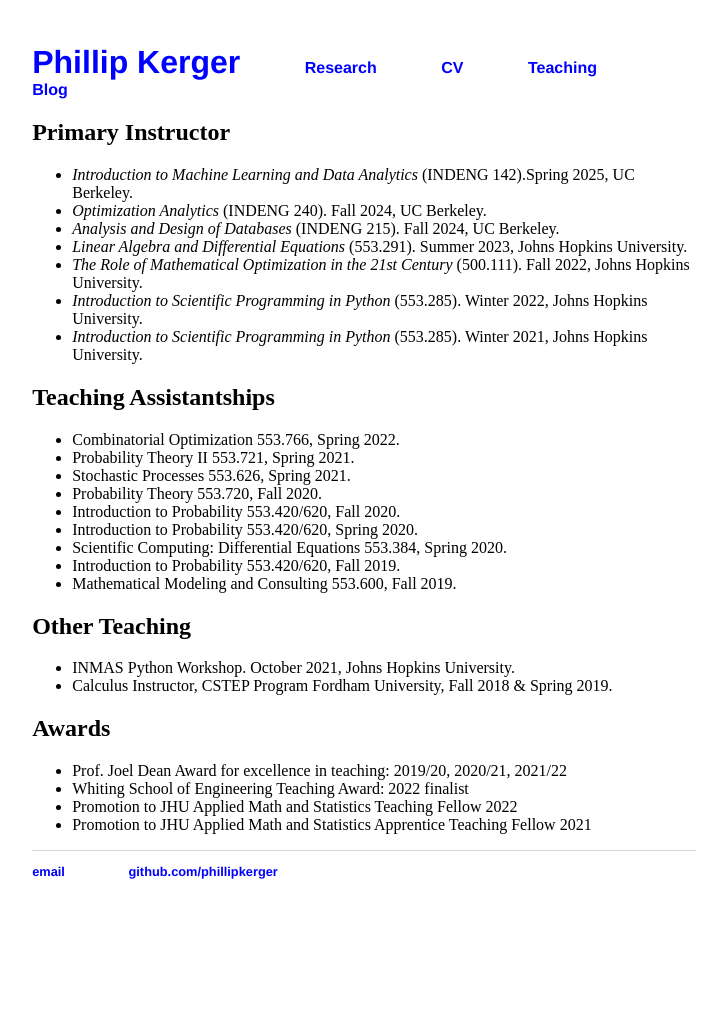
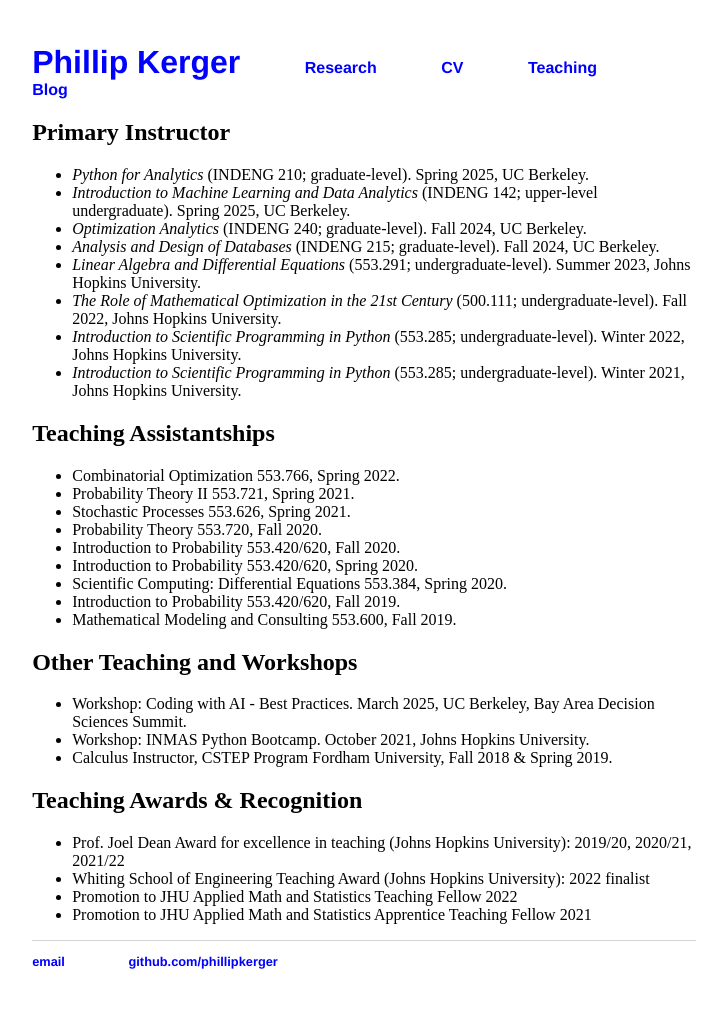
Before and after one commit to PhillipKerger/phillipkerger.github.io, a Jekyll site: the page built from teaching/index.html, in a window 1280 px wide. Shown: the whole page, without its empty margins (276-998 px from the left). Built offline with Jekyll 4.4.1, drawn with Linux system fonts in a browser that asks for light colours; before the commit the page ends 923 px from its top, so only the background shows below that.

Commit message:
Update index.html

```diff
--- a/teaching/index.html
+++ b/teaching/index.html
@@ -6,13 +6,14 @@ title: Phillip Kerger
 
 	<h2>Primary Instructor</h2>
 	<ul>
-		<li> <i>Introduction to Machine Learning and Data Analytics</i> (INDENG 142).Spring 2025, UC Berkeley.</li>
-		<li> <i>Optimization Analytics</i> (INDENG 240). Fall 2024, UC Berkeley.</li>
-		<li> <i>Analysis and Design of Databases</i> (INDENG 215). Fall 2024, UC Berkeley.</li>
-		<li> <i>Linear Algebra and Differential Equations</i> (553.291). Summer 2023, Johns Hopkins University.</li>
-		<li> <i>The Role of Mathematical Optimization in the 21st Century</i> (500.111). Fall 2022, Johns Hopkins University.</li>
-		<li> <i>Introduction to Scientific Programming in Python</i> (553.285). Winter 2022, Johns Hopkins University. </li>
-		<li> <i>Introduction to Scientific Programming in Python</i> (553.285). Winter 2021, Johns Hopkins University. </li>
+		<li> <i>Python for Analytics</i> (INDENG 210; graduate-level). Spring 2025, UC Berkeley.</li>
+		<li> <i>Introduction to Machine Learning and Data Analytics</i> (INDENG 142; upper-level undergraduate). Spring 2025, UC Berkeley.</li>
+		<li> <i>Optimization Analytics</i> (INDENG 240; graduate-level). Fall 2024, UC Berkeley.</li>
+		<li> <i>Analysis and Design of Databases</i> (INDENG 215; graduate-level). Fall 2024, UC Berkeley.</li>
+		<li> <i>Linear Algebra and Differential Equations</i> (553.291; undergraduate-level). Summer 2023, Johns Hopkins University.</li>
+		<li> <i>The Role of Mathematical Optimization in the 21st Century</i> (500.111; undergraduate-level). Fall 2022, Johns Hopkins University.</li>
+		<li> <i>Introduction to Scientific Programming in Python</i> (553.285; undergraduate-level). Winter 2022, Johns Hopkins University. </li>
+		<li> <i>Introduction to Scientific Programming in Python</i> (553.285; undergraduate-level). Winter 2021, Johns Hopkins University. </li>
 
 	</ul>
 
@@ -31,16 +32,17 @@ title: Phillip Kerger
 		</ul>
 
 
-	<h2> Other Teaching</h2>
+	<h2> Other Teaching and Workshops</h2>
 		<ul>
-			<li> INMAS Python Workshop. October 2021, Johns Hopkins University.</li>
+			<li> Workshop: Coding with AI - Best Practices. March 2025, UC Berkeley, Bay Area Decision Sciences Summit.</li>
+			<li> Workshop: INMAS Python Bootcamp. October 2021, Johns Hopkins University.</li>
 			<li>Calculus Instructor, CSTEP Program Fordham University, Fall 2018 & Spring 2019. </li>
 		</ul>
 
-	<h2>Awards</h2>
+	<h2>Teaching Awards & Recognition</h2>
 	<ul>
-		<li> Prof. Joel Dean Award for excellence in teaching: 2019/20, 2020/21, 2021/22</li>
-		<li> Whiting School of Engineering Teaching Award: 2022 finalist </li>
+		<li> Prof. Joel Dean Award for excellence in teaching (Johns Hopkins University): 2019/20, 2020/21, 2021/22</li>
+		<li> Whiting School of Engineering Teaching Award (Johns Hopkins University): 2022 finalist </li>
 		<li> Promotion to JHU Applied Math and Statistics Teaching Fellow 2022 </li>
 		<li> Promotion to JHU Applied Math and Statistics Apprentice Teaching Fellow 2021 </li>
 	</ul>
```
